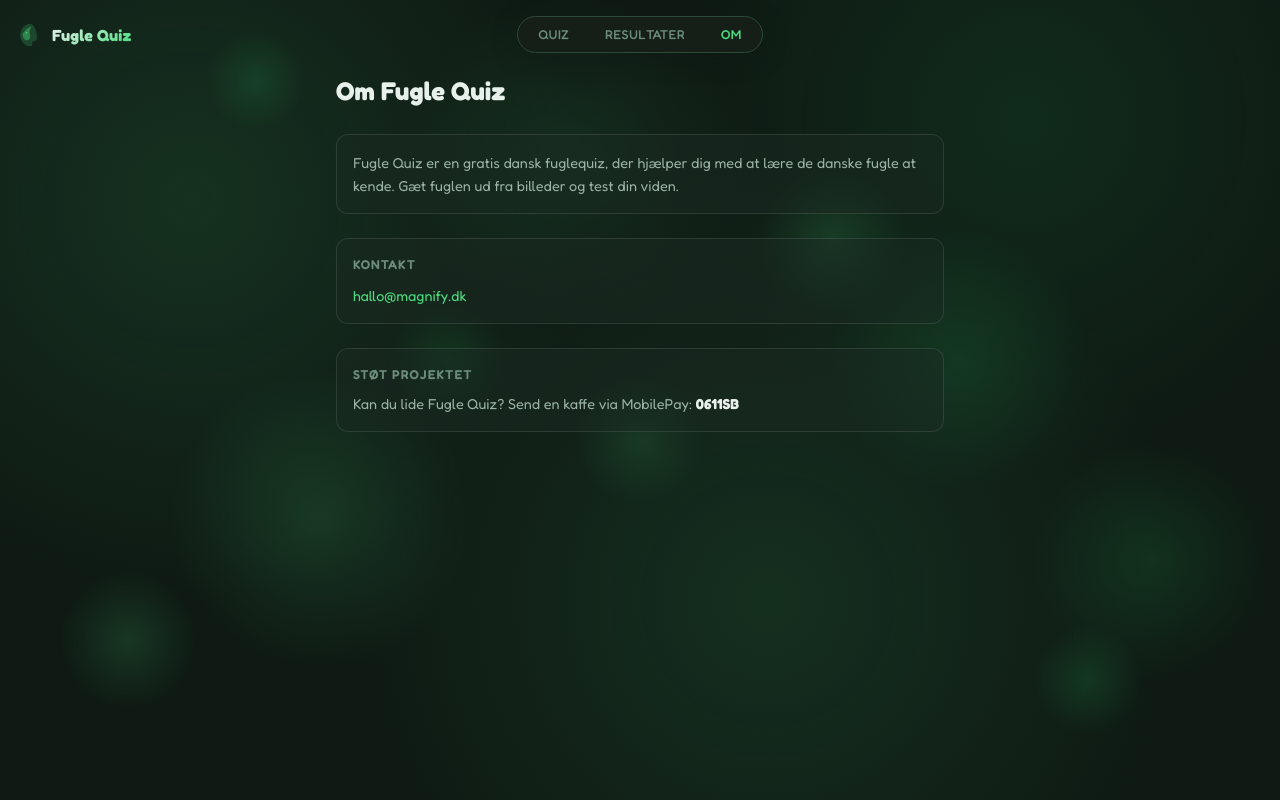
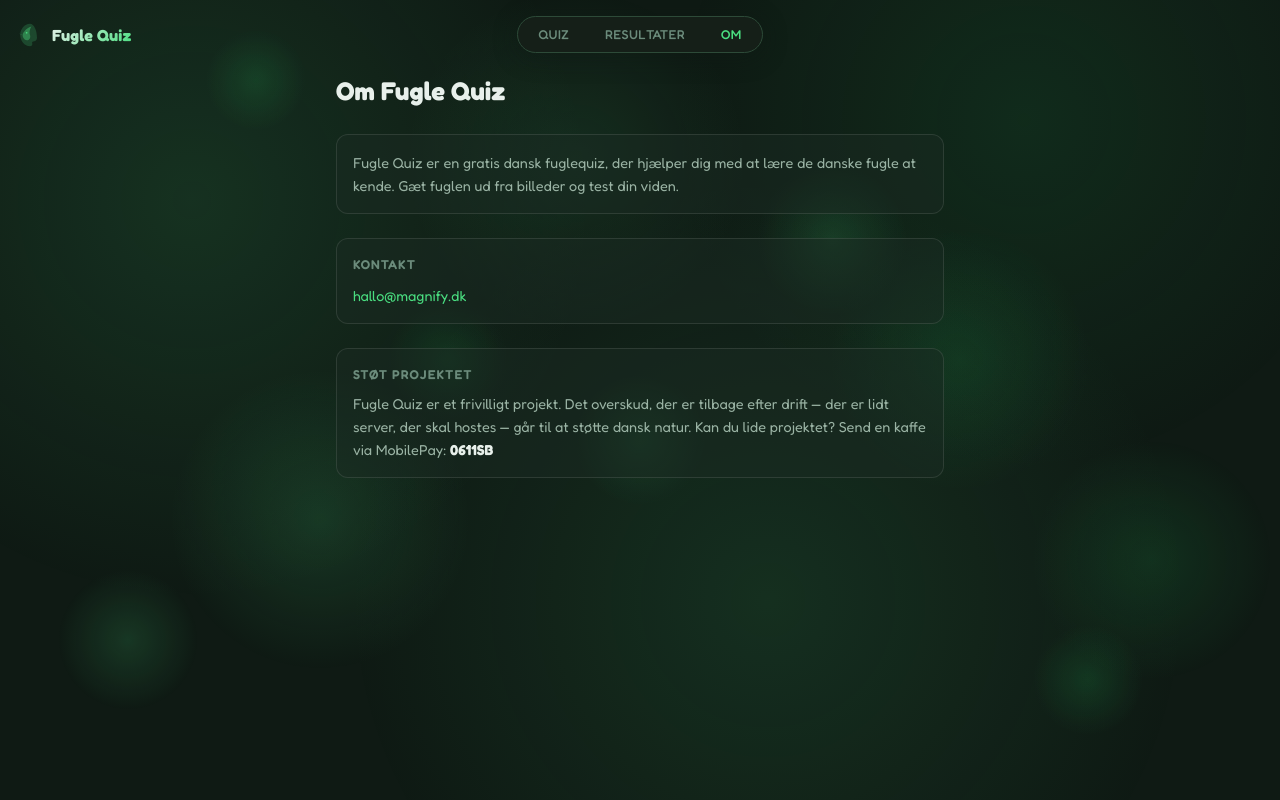
Before and after one commit to magnify/bird-quiz, a Next.js app: page /om in a window 1280 px wide. Built offline with nearby package versions, Linux system fonts and the light colour scheme.

Commit message:
fix: update copy strings and Støt projektet text
- "Hvad er dette for en fugl?" → "Hvilken fugl ser du her?"
- "Find billedet af" → "Find billede af en"
- Expand Støt projektet with volunteer/nature context

```diff
--- a/src/app/om/page.tsx
+++ b/src/app/om/page.tsx
@@ -34,7 +34,8 @@ export default function OmPage() {
           <div className="result-card" style={{ padding: 'var(--quiz-padding-md)' }}>
             <p className="setting-label" style={{ marginBottom: 'var(--quiz-gap-sm)' }}>Støt projektet</p>
             <p style={{ color: 'var(--quiz-text-secondary)', fontSize: 'var(--quiz-text-base)', lineHeight: 1.6 }}>
-              Kan du lide Fugle Quiz? Send en kaffe via MobilePay:{' '}
+              Fugle Quiz er et frivilligt projekt. Det overskud, der er tilbage efter drift — der er lidt server,
+              der skal hostes — går til at støtte dansk natur. Kan du lide projektet? Send en kaffe via MobilePay:{' '}
               <strong style={{ color: 'var(--quiz-foreground)' }}>0611SB</strong>
             </p>
           </div>
--- a/src/components/quiz/QuizQuestion.tsx
+++ b/src/components/quiz/QuizQuestion.tsx
@@ -188,7 +188,7 @@ export default function QuizQuestion({
           // PHOTO MODE: Text options (left) | Bird image (right)
           <>
             <div className="options-area">
-              <div className="question-text">Hvad er dette for en fugl?</div>
+              <div className="question-text">Hvilken fugl ser du her?</div>
               <div className="options-grid">
                 {question.options.map(opt => {
                   const { className, icon } = getButtonState(opt)
@@ -247,7 +247,7 @@ export default function QuizQuestion({
           // NAME MODE: Bird name question (left) | Photo grid (right)
           <>
             <div className="options-area">
-              <div className="question-text">Find billedet af</div>
+              <div className="question-text">Find billede af en</div>
               <div className="name-display">
                 <h2 className="bird-name-text">{question.bird.name_da}</h2>
                 <p className="bird-sci-text">{question.bird.scientific_name}</p>
```
